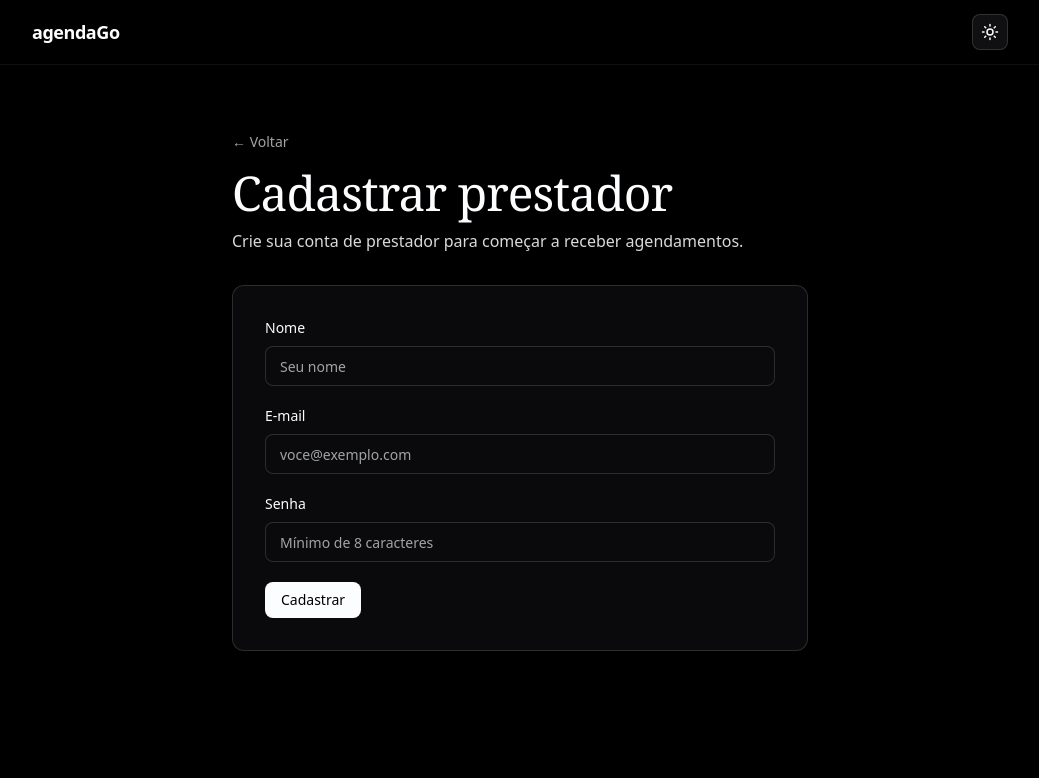
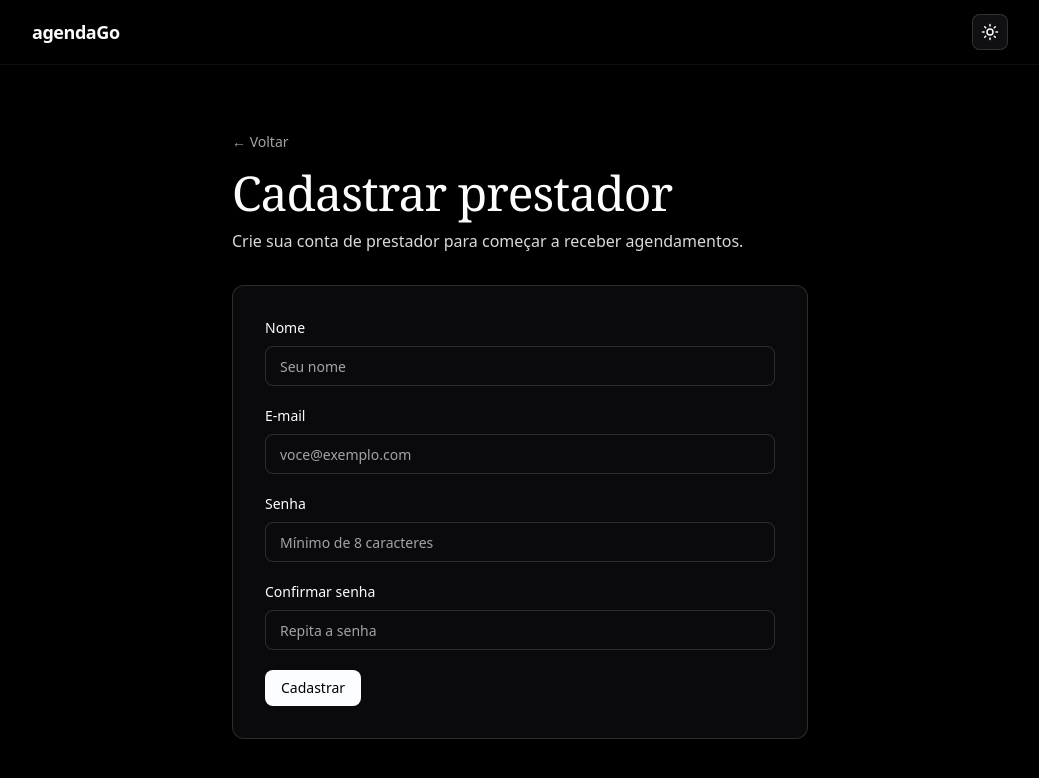
Before and after one commit to caetasousa/agendaGo, a SvelteKit app in the folder frontend/: page /prestadores/cadastro in a window 1280 px wide. Shown: the top 778 px of the page, without its empty margins (120-1159 px from the left). Built offline with nearby package versions, Linux system fonts and the light colour scheme; no server answers.

Commit message:
feat: adiciona confirmação de senha no cadastro de prestador
Evita que a pessoa digite a senha errada sem perceber: exige repetir
a senha e bloqueia o envio enquanto os dois campos não coincidirem.

```diff
--- a/frontend/src/routes/prestadores/cadastro/+page.svelte
+++ b/frontend/src/routes/prestadores/cadastro/+page.svelte
@@ -5,15 +5,24 @@
 	let nome = $state('');
 	let email = $state('');
 	let senha = $state('');
+	let confirmarSenha = $state('');
 
 	let enviando = $state(false);
 	let erro = $state<string | null>(null);
 	let sucesso = $state<CadastrarProviderResponse | null>(null);
 
+	const senhasDivergentes = $derived(confirmarSenha.length > 0 && senha !== confirmarSenha);
+
 	async function enviar(evento: SubmitEvent) {
 		evento.preventDefault();
 		erro = null;
 		sucesso = null;
+
+		if (senha !== confirmarSenha) {
+			erro = 'As senhas não coincidem.';
+			return;
+		}
+
 		enviando = true;
 
 		try {
@@ -21,6 +30,7 @@
 			nome = '';
 			email = '';
 			senha = '';
+			confirmarSenha = '';
 		} catch (e) {
 			// A API é a fonte da verdade da validação: mostramos a mensagem que ela devolve
 			// (400 = dado inválido, 409 = e-mail já cadastrado).
@@ -100,9 +110,28 @@
 				/>
 			</div>
 
+			<div>
+				<label for="confirmar-senha" class="block text-sm font-medium text-ink"
+					>Confirmar senha</label
+				>
+				<input
+					id="confirmar-senha"
+					type="password"
+					bind:value={confirmarSenha}
+					required
+					minlength="8"
+					placeholder="Repita a senha"
+					aria-invalid={senhasDivergentes}
+					class={inputClasse}
+				/>
+				{#if senhasDivergentes}
+					<p class="mt-1.5 text-sm text-accent-red">As senhas não coincidem.</p>
+				{/if}
+			</div>
+
 			<button
 				type="submit"
-				disabled={enviando}
+				disabled={enviando || senhasDivergentes}
 				class="inline-flex h-9 items-center rounded-md bg-primary px-4 text-sm font-medium text-primary-on transition hover:opacity-90 disabled:cursor-not-allowed disabled:opacity-60"
 			>
 				{enviando ? 'Enviando…' : 'Cadastrar'}
```
